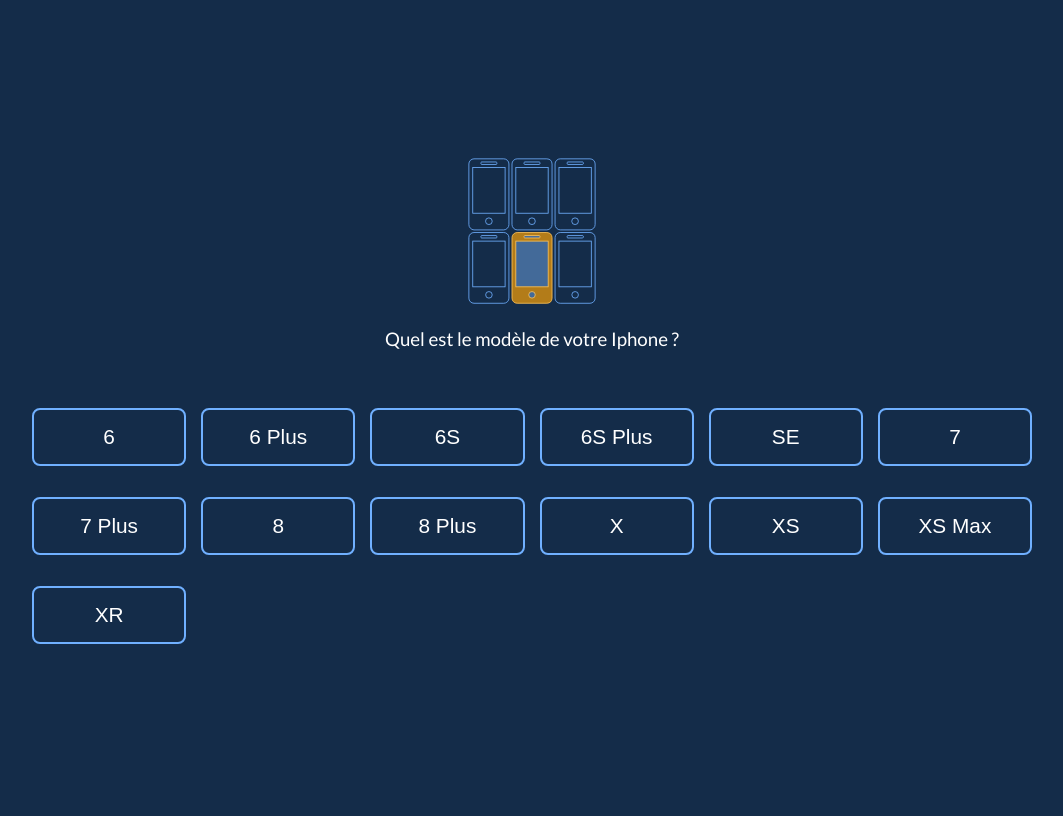
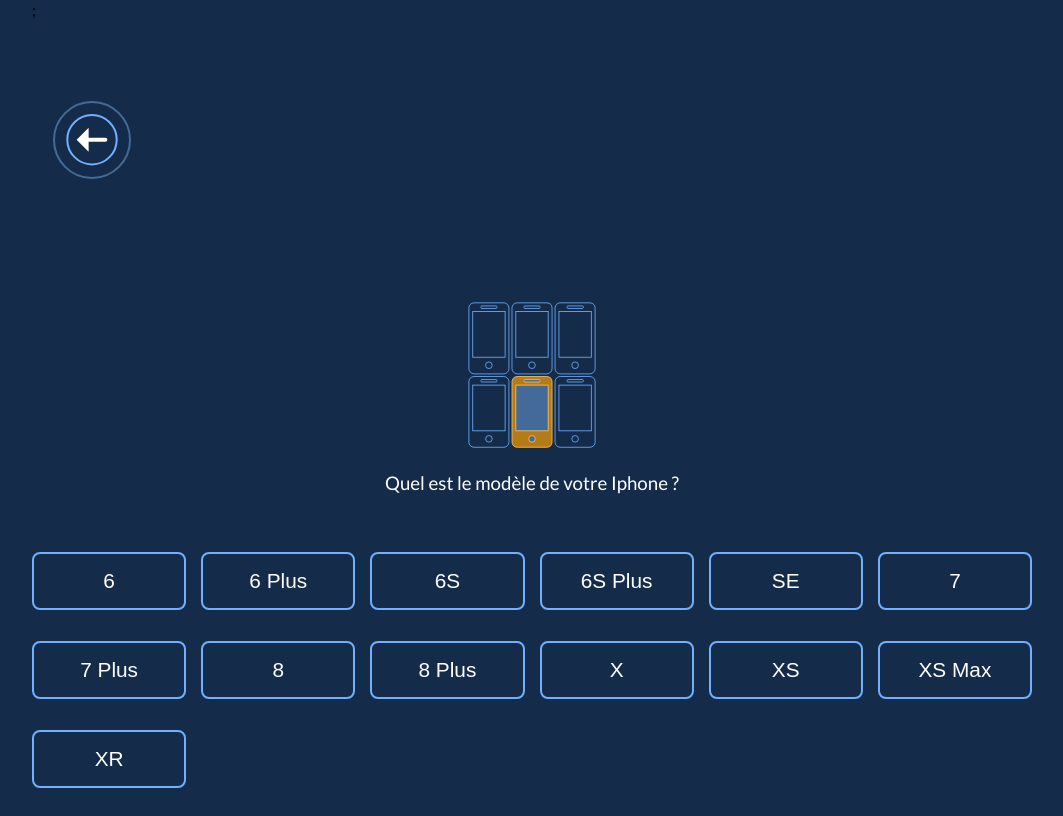
Before and after one commit to Moltus/estimate-form, a React (Create React App) app: page / in a window 1280 px wide. Shown: the whole page, without its empty margins (108-1171 px from the left). Built offline with nearby package versions, Linux system fonts and the light colour scheme.

Commit message:
more reset on body in main style.css. Added back button and progress gauge svgs to ProgressGauge.js. Matching ProgressGauge.css with style for svgs, hovers and media queries

```diff
--- a/public/styles/style.css
+++ b/public/styles/style.css
@@ -2,6 +2,9 @@
   background-color: #142C49;
   font-family: 'Lato', sans-serif;
   overflow: hidden;
+  user-select: none;
+  margin: 0;
+  padding: 0;
 }
 
 h1, h2, h3, h4, p {
--- a/src/components/App.js
+++ b/src/components/App.js
@@ -1,5 +1,6 @@
 import React from "react";
 import FormDisplay from "./FormDisplay";
+import ProgressGauge from "./ProgressGauge";
 
 class App extends React.Component {
   state = {
@@ -18,10 +19,13 @@
   render() {
     console.log(this.state);
     return (
-      <FormDisplay
-        step={this.state.currentStep}
-        onButtonClick={this.getNextStep}
-      />
+      <div className="estimate-form">
+        <ProgressGauge currentStep={this.state.currentStep} />
+        <FormDisplay
+          step={this.state.currentStep}
+          onButtonClick={this.getNextStep}
+        />
+      </div>
     );
   }
 }
--- a/src/components/ButtonList.css
+++ b/src/components/ButtonList.css
@@ -25,6 +25,7 @@
   padding: 15px;
   border: 2px solid #70B0FF;
   border-radius: 8px;
+  outline: none;
 }
 
 .button:hover {
--- a/src/components/FormDisplay.css
+++ b/src/components/FormDisplay.css
@@ -3,7 +3,6 @@
   flex-direction: column;
   justify-content: center;
   align-items: center;
-  height: 100vh;
 }
 
 .form-container.slide-left-in {
--- /dev/null
+++ b/src/components/ProgressGauge.css
@@ -0,0 +1,55 @@
+.progress {
+  position: relative;
+  max-width: 1000px;
+  height: 100px;
+  margin: 0 auto;
+}
+
+.back-button {
+  position: absolute;
+  top: 30px;
+  left: 20px;
+  padding: 9px 10px;
+  cursor: pointer;
+}
+
+.circular-gauge {
+  position: absolute;
+  top: 30px;
+  left: 20px;
+}
+
+.circular-gauge circle {
+  stroke-width: 2px;
+  stroke: #436A99;
+  fill: transparent;
+}
+
+.circle-arrow circle {
+  fill: transparent;
+  stroke: #70B0FF;
+  stroke-width: 2px;
+}
+
+.circle-arrow path {
+  fill: #fff;
+}
+
+.back-button:hover circle {
+  stroke: #FFC357;
+}
+.back-button:hover path {
+  fill: #FFC357;
+}
+
+@media all and (min-width: 720px) {
+  .progress {
+    height: 300px;
+  }
+  .back-button {
+    top: 100px;
+  }
+  .circular-gauge {
+    top: 100px;
+  }
+}
--- a/src/components/ProgressGauge.js
+++ b/src/components/ProgressGauge.js
@@ -0,0 +1,49 @@
+import React from "react";
+import "./ProgressGauge.css";
+
+class ProgressGauge extends React.Component {
+  circularGauge = () => {
+    return (
+      <svg
+        className="circular-gauge"
+        width="80px"
+        height="80px"
+        xmlns="http://www.w3.org/2000/svg"
+      >
+        <circle cx="40px" cy="40px" r="38" />
+      </svg>
+    );
+  };
+
+  backButton = () => {
+    return (
+      <svg
+        className="back-button"
+        width="60px"
+        height="60px"
+        xmlns="http://www.w3.org/2000/svg"
+      >
+        <g className="circle-arrow">
+          <path d="M26.63,32.67H43.38a2,2,0,1,0,0-4H26.63v-10l-12,12,12,12Z" />
+          <circle cx="30" cy="30.67" r="24.71" />
+        </g>
+      </svg>
+    );
+  };
+  render() {
+    return (
+      <div className="progress">
+        {this.circularGauge()}
+        {/* <img
+          className="back-button"
+          src="./icons/backwards.svg"
+          alt="back button"
+          width="50px"
+        /> */}
+        {this.backButton()};
+      </div>
+    );
+  }
+}
+
+export default ProgressGauge;
```
